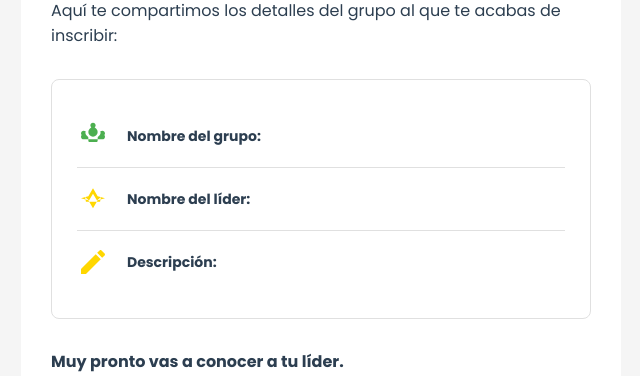
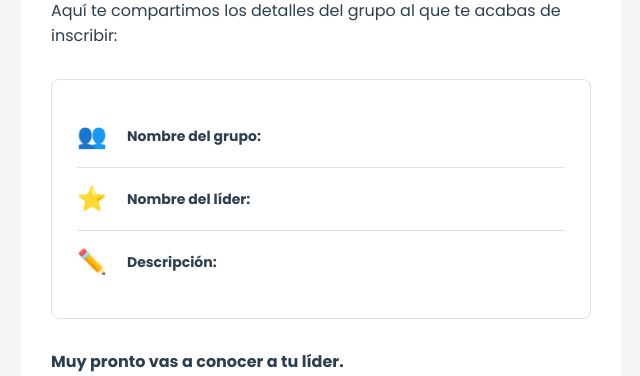
Before and after one commit to Yassirp/prueba_tecnica, a Python web app: template src/app/templates/create-template-user.html in a window 1280 px wide. Shown: the part 679-1055 px from the top of the page, without its empty margins (319-959 px from the left). Run offline with Jinja, Linux system fonts and the light colour scheme; the template is opened without the code that fills it, so the values that code supplies are empty.

```diff
--- a/src/app/templates/create-template-user.html
+++ b/src/app/templates/create-template-user.html
@@ -6,6 +6,7 @@
     <title>Bienvenido a LivingRoom</title>
     <style>
         @import url('https://fonts.googleapis.com/css2?family=Poppins:wght@300;400;500;600;700&display=swap');
+        @import url('https://cdnjs.cloudflare.com/ajax/libs/font-awesome/6.0.0/css/all.min.css');
 
         body {
             margin: 0;
@@ -149,6 +150,9 @@
             height: 32px;
             margin-right: 0;
             vertical-align: middle;
+            font-size: 24px;
+            text-align: center;
+            line-height: 32px;
         }
 
         .detail-label {
@@ -327,9 +331,7 @@
                 <table class="details-table">
                     <tr>
                         <td>
-                            <svg class="detail-icon" fill="#4CAF50" viewBox="0 0 24 24">
-                                <path d="M12 5.5A3.5 3.5 0 0 1 15.5 9A3.5 3.5 0 0 1 12 12.5A3.5 3.5 0 0 1 8.5 9A3.5 3.5 0 0 1 12 5.5M5 8C5.56 8 6.08 8.15 6.53 8.42C6.08 9.56 6.34 10.78 7.21 11.57L8.21 12.57C8.42 12.78 8.5 13.08 8.5 13.38V15.5C8.5 16.05 8.95 16.5 9.5 16.5H14.5C15.05 16.5 15.5 16.05 15.5 15.5V13.38C15.5 13.08 15.58 12.78 15.79 12.57L16.79 11.57C17.66 10.78 17.92 9.56 17.47 8.42C17.92 8.15 18.44 8 19 8C20.1 8 21 8.9 21 10C21 10.5 20.8 10.9 20.5 11.2C20.8 11.6 21 12.1 21 12.5C21 13.6 20.1 14.5 19 14.5H5C3.9 14.5 3 13.6 3 12.5C3 12.1 3.2 11.6 3.5 11.2C3.2 10.9 3 10.5 3 10C3 8.9 3.9 8 5 8M12 2C13.1 2 14 2.9 14 4C14 5.1 13.1 6 12 6C10.9 6 10 5.1 10 4C10 2.9 10.9 2 12 2Z"/>
-                            </svg>
+                            <span class="detail-icon" style="color: #4CAF50; font-size: 24px;">👥</span>
                         </td>
                         <td class="detail-label">Nombre del grupo:</td>
                         <td class="detail-value">{{ group_name or '' }}</td>
@@ -337,18 +339,14 @@
 
                     <tr>
                         <td>
-                            <svg class="detail-icon" fill="#FFD700" viewBox="0 0 24 24">
-                                <path d="M12 8L15 13.2L18 10.5L17.3 14H6.7L6 10.5L9 13.2L12 8M12 4L8.5 10L3 11.5L8.5 13L12 19L15.5 13L21 11.5L15.5 10L12 4Z"/>
-                            </svg>
+                            <span class="detail-icon" style="color: #FFD700; font-size: 24px;">⭐</span>
                         </td>
                         <td class="detail-label">Nombre del líder:</td>
                         <td class="detail-value">{{ leader_name or '' }}</td>
                     </tr>
                     <tr>
                         <td>
-                            <svg class="detail-icon" fill="#FFD700" viewBox="0 0 24 24">
-                                <path d="M3 17.25V21H6.75L17.81 9.94L14.06 6.19L3 17.25M20.71 7.04C21.1 6.65 21.1 6 20.71 5.63L18.37 3.29C18 2.9 17.35 2.9 16.96 3.29L15.12 5.12L18.87 8.87L20.71 7.04Z"/>
-                            </svg>
+                            <span class="detail-icon" style="color: #FFD700; font-size: 24px;">✏️</span>
                         </td>
                         <td class="detail-label">Descripción:</td>
                         <td class="detail-value">{{ description or '' }}</td>
```
